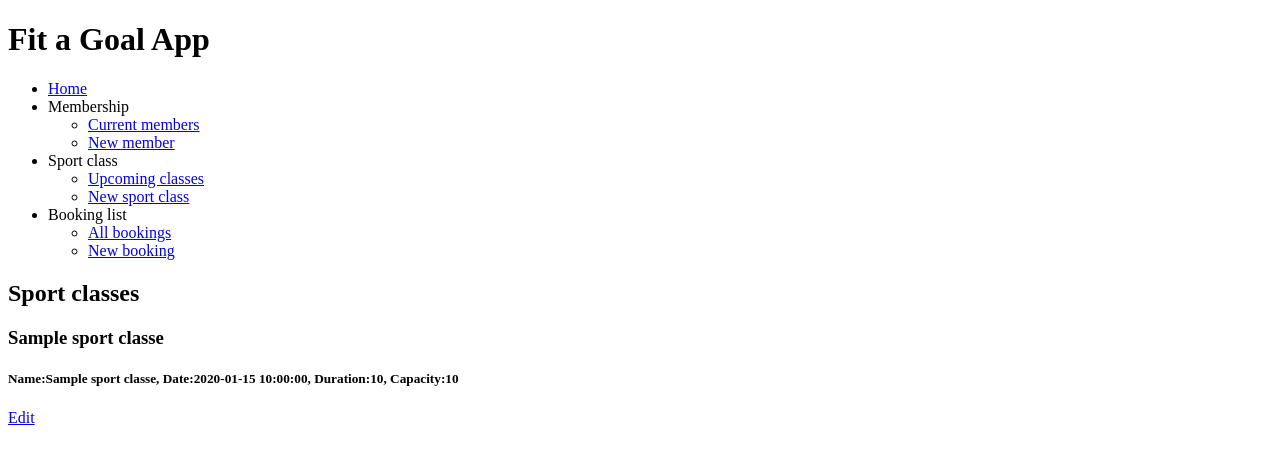
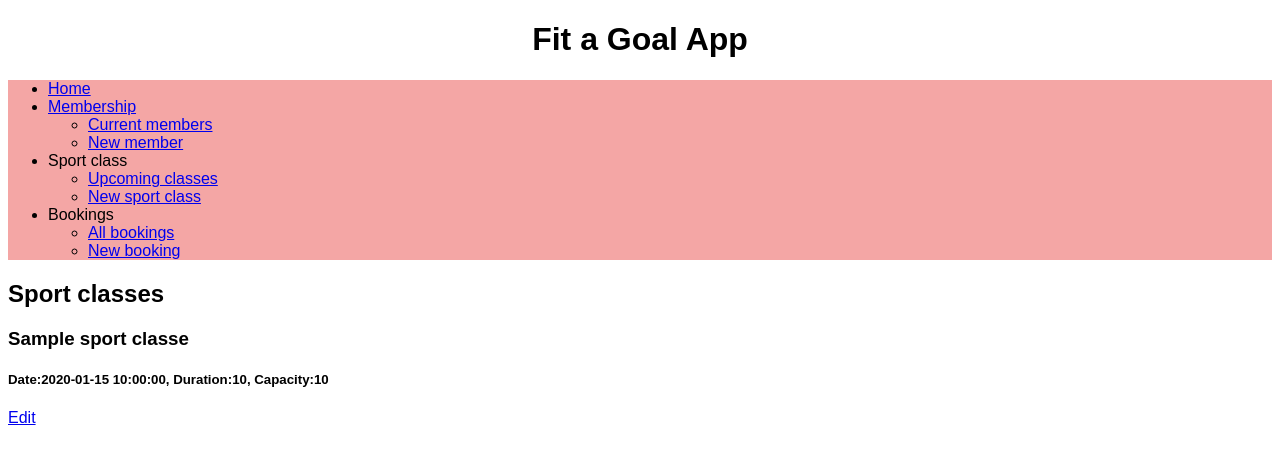
Before and after one commit to aleriig/gym_project, a Flask app: page /sport_classes in a window 1280 px wide. Shown: the top 464 px of the page. Run offline with Flask 2, Linux system fonts and the light colour scheme; a database or web service that is not in the repository returns one stand-in record (values such as "Sample title"); some libraries are stand-ins or nearby versions.

Commit message:
adding some CSS

```diff
--- a/controllers/booking_lists_controller.py
+++ b/controllers/booking_lists_controller.py
@@ -44,6 +44,3 @@ def update_booking(id):
     booking = Booking_list(member, sport_class, id)
     booking_list_repository.update(booking)
     return redirect("/booking_lists")
-
-# @booking_lists_blueprint.route("/booking_lists/<id>/delete" methods = ["POST"])
-# def delete_
--- a/repositories/booking_list_repository.py
+++ b/repositories/booking_list_repository.py
@@ -45,3 +45,8 @@ def update(booking_list):
 #     sql = "DELETE FROM booking_lists WHERE id = %s"
 #     values = [id]
 #     run_sql(sql, values)
+
+def check_space(id):
+    sql = "RETURN * WHERE booking_list_id = %s"
+    values = [id]
+    run_sql(sql, values)[0]
--- a/repositories/sport_class_repository.py
+++ b/repositories/sport_class_repository.py
@@ -1,3 +1,4 @@
+from optparse import Values
 from db.run_sql import run_sql
 from models.sport_class import Sport_class
 from models.member import Member
@@ -32,11 +33,6 @@ def update(sport_class):
     values = [sport_class.name, sport_class.date, sport_class.duration, sport_class.capacity, sport_class.id]
     run_sql(sql, values)
 
-# def delete_all():
-#     sql = "DELETE FROM sport_classes"
-#     run_sql(sql)
-
-# def delete(id):
-#     sql = "DELETE FROM sport_classes WHERE id = %s"
-#     values = [id]
-#     run_sql(sql, values)
+def max_capacity(id):
+    capacity = []
+    sql = "SELECT * FROM sport classes WHERE id = %s"
--- /dev/null
+++ b/static/style.css
@@ -0,0 +1,10 @@
+body {
+    font-family: "Rubik", sans-serif;
+    font-weight: normal;
+    font-style: normal;
+  }
+
+
+.menu {
+    background-color: #f4a6a5;
+  }
--- a/templates/base.html
+++ b/templates/base.html
@@ -4,18 +4,20 @@
     <meta charset="UTF-8">
     <meta http-equiv="X-UA-Compatible" content="IE=edge">
     <meta name="viewport" content="width=device-width, initial-scale=1.0">
+    <link rel="stylesheet" href="{{ url_for('static', filename='style.css') }}">
     <title>Fit a Goal App</title>
 </head>
 <body>
     <header>
-        <h1>Fit a Goal App</h1>
+
+        <center><h1>Fit a Goal App</h1></center>
         <nav>
             <ul class="menu">
                 <li>
                     <a href="/">Home</a>
                 </li>
                 <li>
-                    Membership
+                    <a href="/members">Membership</a>
                     <ul>
                         <li>
                             <a href="/members">Current members</a>
@@ -37,7 +39,7 @@
                     </ul>
                 </li>
                 <li>
-                    Booking list
+                    Bookings
                     <ul>
                         <li>
                             <a href="/booking_lists">All bookings</a>
--- a/templates/index.html
+++ b/templates/index.html
@@ -1,4 +1,8 @@
 {% extends "base.html" %}
 {% block content %}
-Welcome to Fit a Goal
+<!-- Welcome to Fit a Goal -->
+<section class="logo">
+    <center><img src="https://www.creativefabrica.com/wp-content/uploads/2021/02/23/Fitness-Goal-GYM-Logo-Design-Template-Graphics-8867730-1-580x387.jpg" alt="logotipo gym" width="820" height="400">
+    </center>
+</section>
 {% endblock %}
--- a/templates/sport_classes/index.html
+++ b/templates/sport_classes/index.html
@@ -7,7 +7,7 @@
 
 <section>
     <h3>{{ sport_class.name }}</h3>
-    <h5>Name:{{sport_class.name}}, Date:{{sport_class.date}}, Duration:{{sport_class.duration}}, Capacity:{{sport_class.capacity}}</h5>
+    <h5>Date:{{sport_class.date}}, Duration:{{sport_class.duration}}, Capacity:{{sport_class.capacity}}</h5>
     <a href="/sport_classes/{{ sport_class.id }}/edit">Edit</a>
     <form action="/sport_classes/{{ sport_class.id }}"></form>
 </section>
```
Also changed, not shown: repositories/member_repository.py (+0 -9 lines), static/img/Fitness-Goal-GYM-Logo-Design-Template-Graphics-8867730-1-580x387.png (added).
